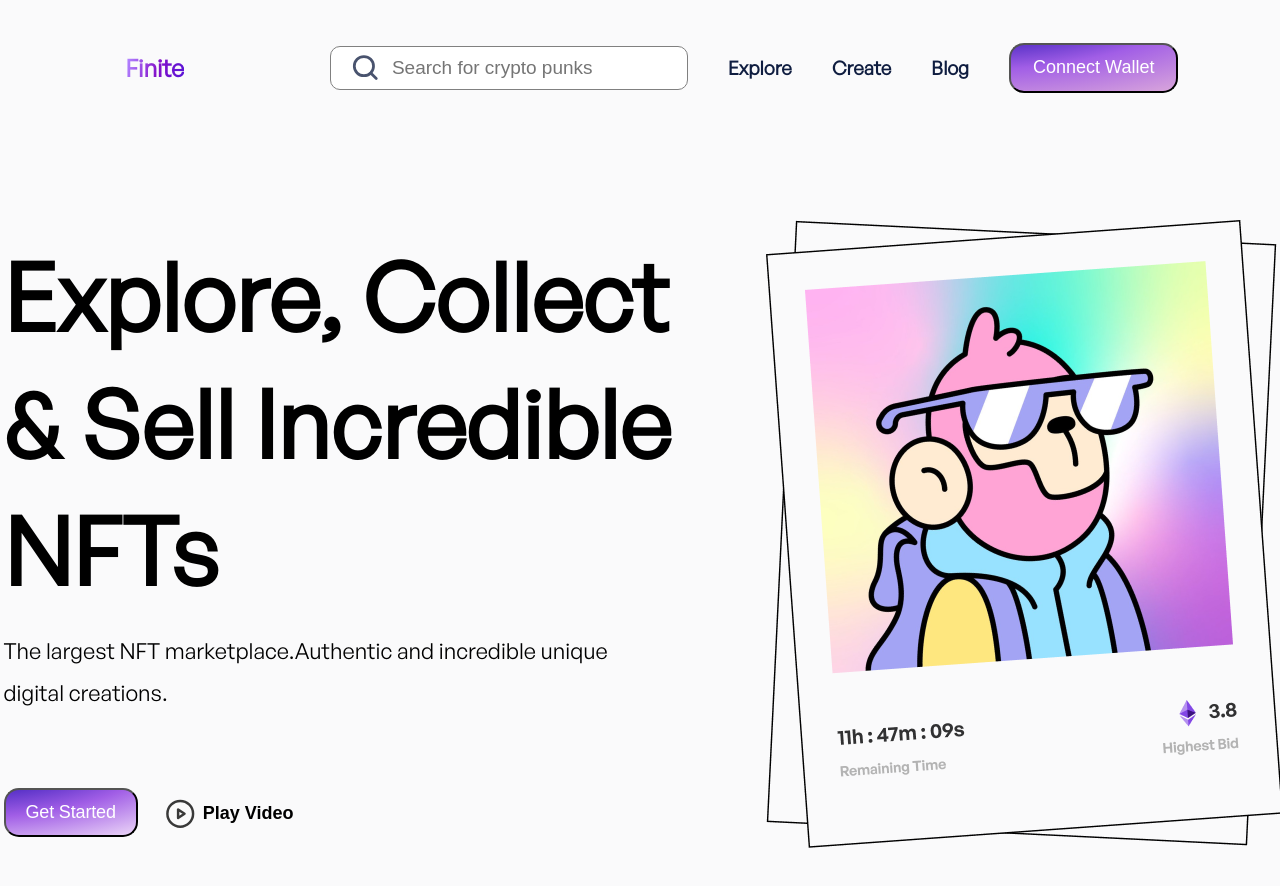
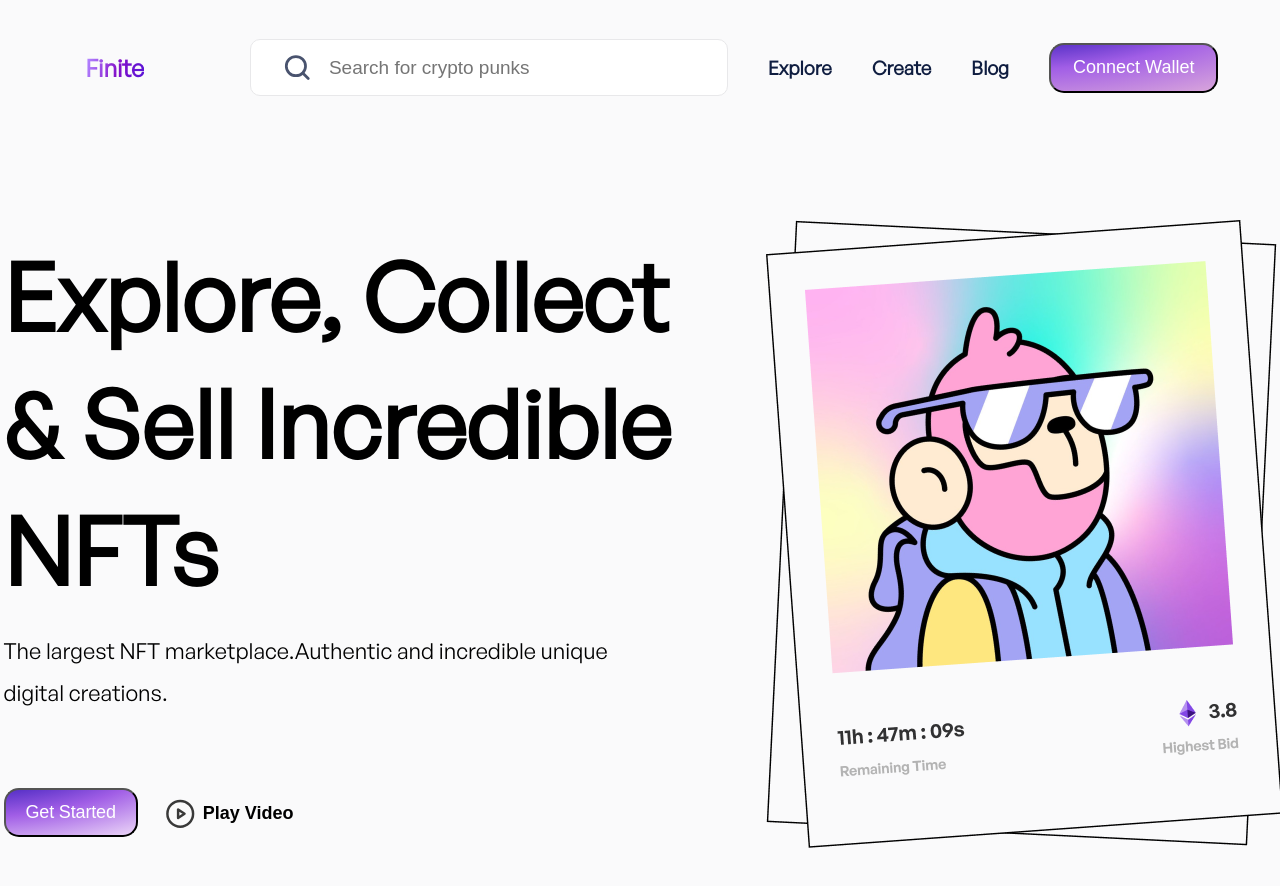
Before and after one commit to Divyesh-5981/finite-webpage, a plain HTML site: page index.html in a window 1280 px wide. Drawn offline with Linux system fonts and the light colour scheme.

Commit message:
fixed : search input width and height

```diff
--- a/style.css
+++ b/style.css
@@ -60,11 +60,13 @@ body {
   left: 10%;
 }
 .search-input {
-  border: 0.1px solid gray;
-  padding: 10px 50px 10px 61px;
+  border: 0.1px solid #e8e8ea;
+  padding: 10px 50px 10px 78px;
   font-weight: 500;
   font-size: 19px;
   border-radius: 10px;
+  height: 57px;
+  width: 478px;
 }
 .logo > h2 {
   font-weight: 700;
```
